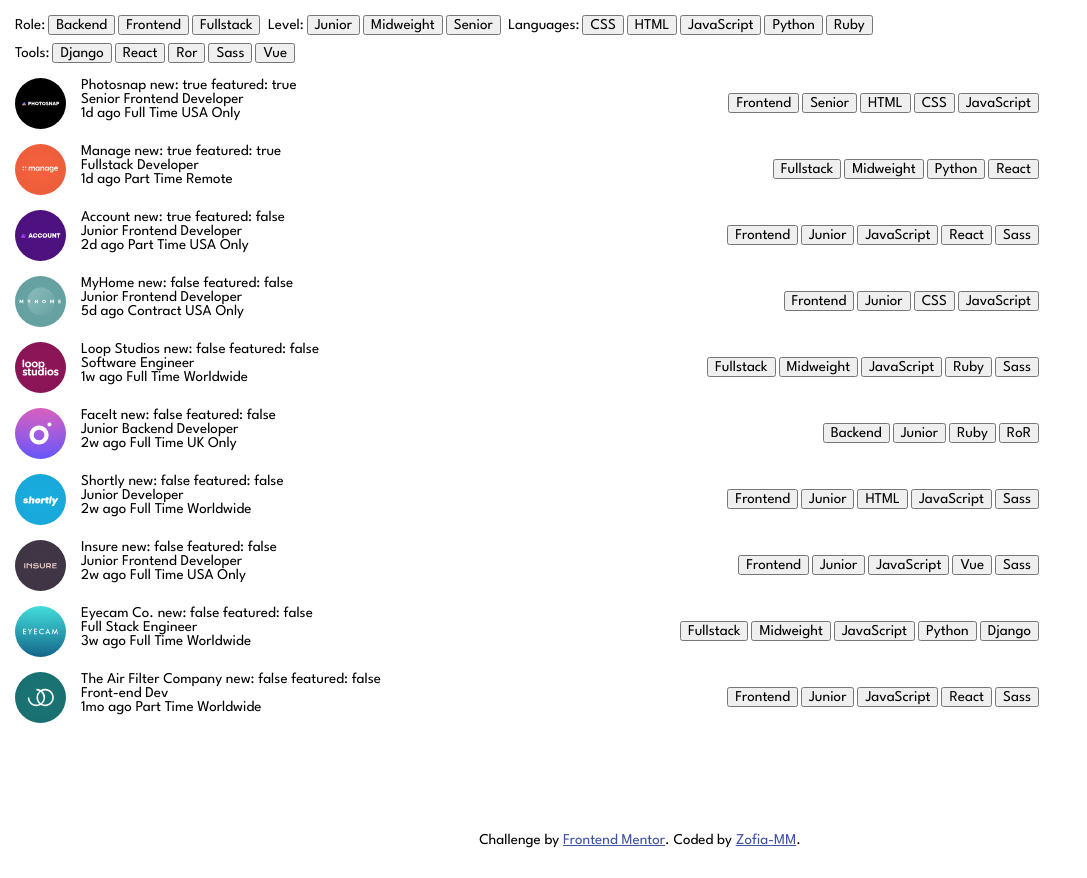
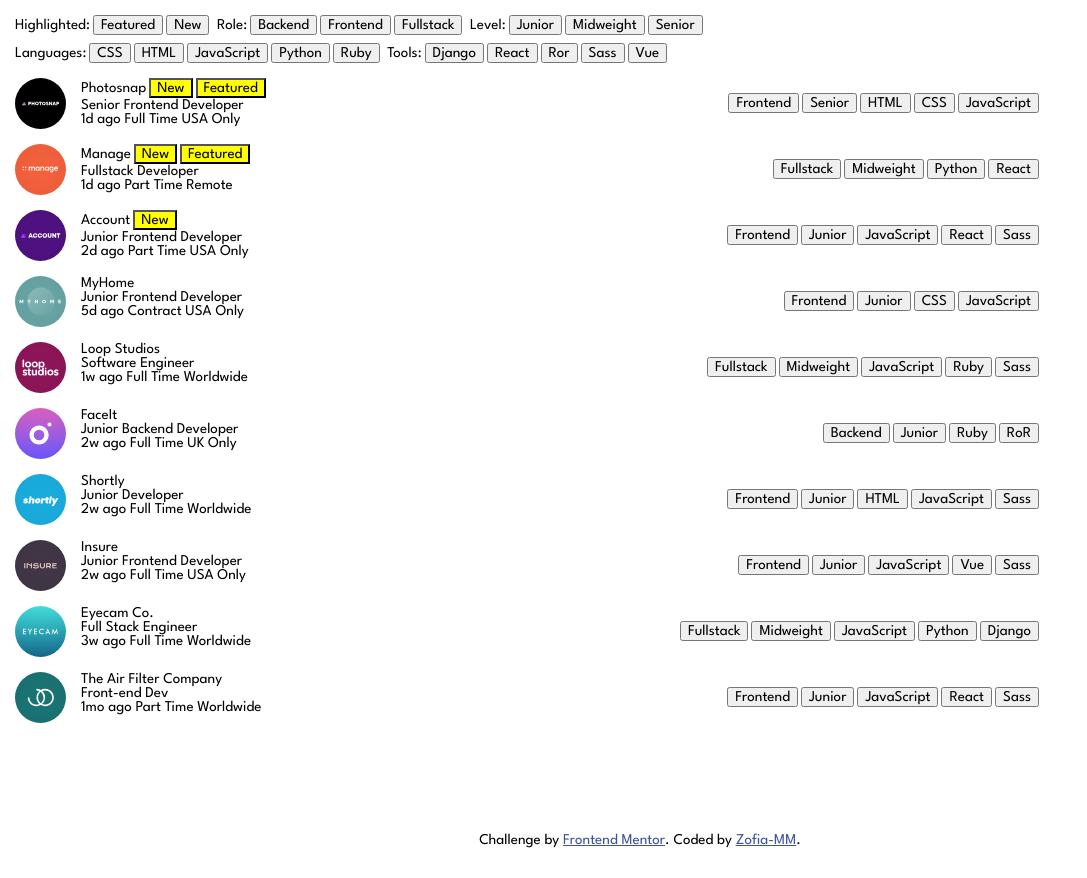
Before and after one commit to zofia-mm/job-listings, an Angular app: page / in a window 1280 px wide. Shown: the whole page, without its empty margins (0-1087 px from the left). Built offline with nearby package versions, Linux system fonts and the light colour scheme.

Commit message:
highlight chip buttons

```diff
--- a/src/app/app.component.html
+++ b/src/app/app.component.html
@@ -1,4 +1,12 @@
 <header>
+
+  <div class="tag-group">
+    Highlighted:
+    <app-tag-chip-button
+      *ngFor="let hightlight of Highlight | keyvalue"
+      [taggable]="hightlight.value">
+    </app-tag-chip-button>
+  </div>
 
   <div class="tag-group">
     Role:
--- a/src/app/app.component.ts
+++ b/src/app/app.component.ts
@@ -8,6 +8,7 @@
 import { Role } from './tag-chip-button/role';
 import { Languages } from './tag-chip-button/languages';
 import { Tools } from './tag-chip-button/tools';
+import { Highlight } from './tag-chip-button/highlight';
 
 @Component({
   selector: 'app-root',
@@ -23,6 +24,7 @@
   Level = Level;
   Languages = Languages;
   Tools = Tools;
+  Highlight = Highlight;
 
   public jobList: Job[] = [];
   constructor(
--- a/src/app/job-list-item/job-list-item.component.html
+++ b/src/app/job-list-item/job-list-item.component.html
@@ -4,10 +4,18 @@
 </div>
 
 <div class="text">
-  <div>
+  <div class="company-and-badges">
     {{ job.company }}
-    {{ "new: " + job.new }}
-    {{ "featured: " + job.featured }}
+    <app-tag-chip-button
+      class="badge"
+      *ngIf="job.new"
+      [taggable]="Highlight.New">
+    </app-tag-chip-button>
+    <app-tag-chip-button
+      class="badge"
+      *ngIf="job.featured"
+      [taggable]="Highlight.Featured">
+    </app-tag-chip-button>
   </div>
   {{ job.position }}
   <div>
--- a/src/app/job-list-item/job-list-item.component.scss
+++ b/src/app/job-list-item/job-list-item.component.scss
@@ -24,5 +24,12 @@
   flex-wrap: wrap;
   align-items: center;
   justify-content: end;
-  gap: 0.2rem
+  gap: 0.2rem;
 }
+
+.company-and-badges {
+  display: flex;
+  flex-direction: row;
+  gap: 0.2rem;
+  align-items: center;
+}
--- a/src/app/job-list-item/job-list-item.component.ts
+++ b/src/app/job-list-item/job-list-item.component.ts
@@ -2,6 +2,7 @@
 import { Job } from './job';
 import { CommonModule } from '@angular/common';
 import { TagChipButtonComponent } from "../tag-chip-button/tag-chip-button.component";
+import { Highlight } from '../tag-chip-button/highlight';
 
 @Component({
   selector: 'app-job-list-item',
@@ -11,5 +12,6 @@
   styleUrl: './job-list-item.component.scss'
 })
 export class JobListItemComponent{
+  Highlight = Highlight;
   @Input({ required: true }) job!: Job;
 }
--- /dev/null
+++ b/src/app/tag-chip-button/highlight.ts
@@ -0,0 +1,4 @@
+export enum Highlight {
+  New = "New",
+  Featured = "Featured"
+}
--- a/src/app/tag-chip-button/tag-chip-button.component.ts
+++ b/src/app/tag-chip-button/tag-chip-button.component.ts
@@ -3,8 +3,9 @@
 import { Level } from './level';
 import { Tools } from './tools';
 import { Role } from './role';
+import { Highlight } from './highlight';
 
-type Taggable = Languages | Level | Tools | Role;
+type Taggable = Languages | Level | Tools | Role | Highlight;
 
 @Component({
   selector: 'app-tag-chip-button',
--- a/src/styles.scss
+++ b/src/styles.scss
@@ -4,3 +4,7 @@
   font-size: 15px;
   margin: 0;
 }
+
+app-tag-chip-button.badge button {
+  background: yellow;
+}
```
